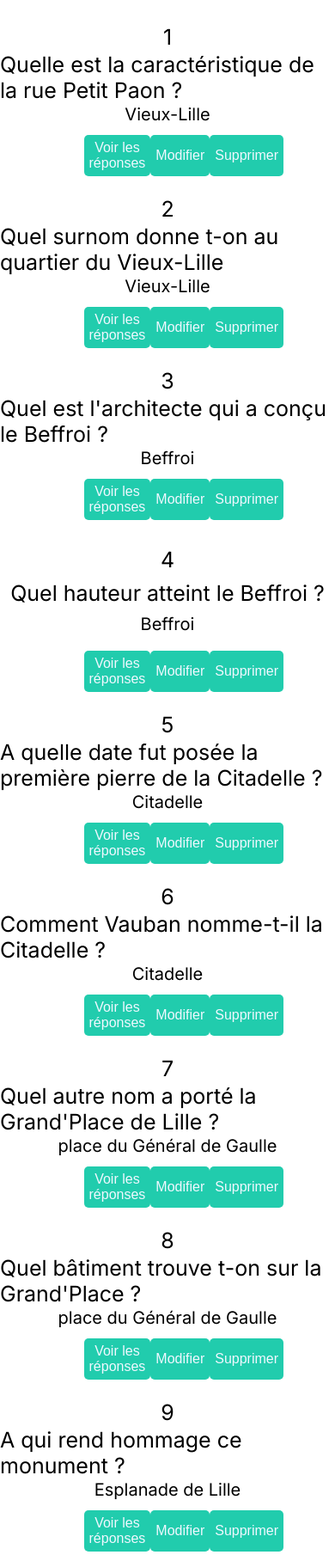
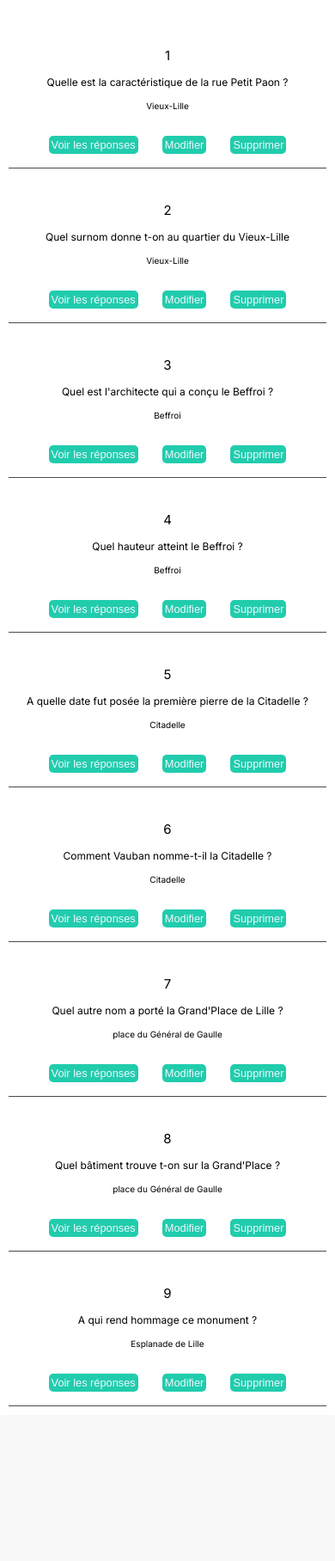
Before and after one commit to DonovanDumeige/interact_lille, a PHP site: page /admin in a window 390 px wide. Shown: the part 50-1866 px from the top of the page at 86% size. After the commit the page ends 1686 px from the top, so only its background shows below. Run offline with PHP 8.4, Linux system fonts and the light colour scheme; data comes from the database, SQL or seed files in the repository.

Commit message:
style et responsive d'admin

```diff
--- a/assets/style/admin.css
+++ b/assets/style/admin.css
@@ -164,10 +164,12 @@ a {
   row-gap: 1rem;
 }
 .admin-section .main-section .list-container .question-container {
+  margin: 10px;
   display: flex;
   justify-content: space-evenly;
   flex-direction: column;
-  height: 200px;
+  height: 170px;
+  border-bottom: 1px solid rgb(73, 73, 73);
 }
 .admin-section .main-section .list-container .question-container .metadata {
   height: 60%;
@@ -178,24 +180,24 @@ a {
   justify-content: space-evenly;
 }
 .admin-section .main-section .list-container .question-container .metadata .qID {
-  font-size: 25px;
+  font-size: 15px;
 }
 .admin-section .main-section .list-container .question-container .metadata .qContent {
-  font-size: 25px;
+  font-size: 12px;
 }
 .admin-section .main-section .list-container .question-container .metadata .qPlace {
-  font-size: 20px;
+  font-size: 10px;
 }
 .admin-section .main-section .list-container .question-container .actions {
   display: flex;
   justify-content: space-evenly;
-  margin-left: 25%;
-  margin-right: 25%;
+  margin-left: 5%;
+  margin-right: 5%;
 }
 .admin-section .main-section .list-container .question-container .actions button {
   background-color: #21CCAD;
-  font-size: 1rem;
-  padding: 6px;
+  font-size: 0.8rem;
+  padding: 3px;
   border: none;
   border-radius: 5px;
 }
@@ -300,4 +302,13 @@ a {
   color: white;
 }
 
+/* ************* Page login *********** */
+.pageLogin {
+  width: 100%;
+  font-size: 60px;
+  height: 100%;
+  background-image: url(../../img/lille.jpg);
+  background-size: contain;
+}
+
 /*# sourceMappingURL=admin.css.map */
--- a/assets/style/scss/_carousel.scss
+++ b/assets/style/scss/_carousel.scss
@@ -1,17 +1,63 @@
 
-.carousel-container {
+.container {
     width: 100%;
     height: 100%;
     position: relative;
 }
 
-.carousel-container img {
+.container img {
     width: 100%;
     height: 100%;
     object-fit: cover;
 }
 
-.carousel-container .items {
+.container .items {
+    width: 100%;
+    height: 100%;
+    display: none;
+}
+/* Next & previous buttons */
+.prev,
+.next {
+    cursor: pointer;
+    position: absolute;
+    top: 50%;
+    width: auto;
+    margin-top: -22px;
+    padding: 16px;
+    color: white;
+    font-weight: bold;
+    font-size: 18px;
+    transition: 0.6s ease;
+    border-radius: 0 3px 3px 0;
+    user-select: none;
+}
+.next {
+    right: 0;
+    border-radius: 3px 0 0 3px;
+}
+.prev:hover,
+.next:hover {
+    background-color: rgba(0, 0, 0, 0.8);
+}
+
+.active{
+    background-color: #717171;
+}
+
+.container {
+    width: 100%;
+    height: 100%;
+    position: relative;
+}
+
+.container img {
+    width: 100%;
+    height: 100%;
+    object-fit: cover;
+}
+
+.container .items {
     width: 100%;
     height: 100%;
     display: none;
--- a/assets/style/scss/admin.scss
+++ b/assets/style/scss/admin.scss
@@ -1,5 +1,6 @@
 @use "variables"as v;
 @use "general";
+
 .admin-section {
     width: 100%;
     height: 100%;
@@ -97,10 +98,12 @@
         .list-container{
 
             .question-container{
+                margin: 10px;
                 display: flex;
                 justify-content: space-evenly;
                 flex-direction: column;
-                height: 200px;
+                height: 170px;
+                border-bottom: 1px solid rgb(73, 73, 73);
                 .metadata{
                     height: 60%;
                     display: flex;
@@ -109,24 +112,24 @@
                     align-items: center;
                     justify-content: space-evenly;
                     .qID{
-                        font-size: 25px;
+                        font-size: 15px;
                     }
                     .qContent{
-                        font-size: 25px;
+                        font-size: 12px;
                     }
                     .qPlace{
-                        font-size: 20px;
+                        font-size: 10px;
                     }
                 }
                 .actions{
                     display: flex;
                     justify-content: space-evenly;
-                    margin-left: 25%;
-                    margin-right: 25%;
+                    margin-left: 5%;
+                    margin-right: 5%;
                     button{
                         background-color: #21CCAD;
-                        font-size: 1rem;
-                        padding: 6px;
+                        font-size: 0.8rem;
+                        padding: 3px;
                         border: none;
                         border-radius: 5px;
                         a{
@@ -168,7 +171,6 @@
         h2 {
             font-size: 1.2rem;
         }
-
 
         /* ************* FORMULAIRE *********** */
         /*
@@ -271,3 +273,11 @@
         }
     }
 }
+        /* ************* Page login *********** */
+        .pageLogin{
+            width: 100%;
+            font-size: 60px;
+            height: 100%;
+            background-image: url(../../img/lille.jpg);
+            background-size: contain;
+        }
--- a/view/admin/connexion.php
+++ b/view/admin/connexion.php
@@ -4,7 +4,7 @@
 require __DIR__."/../../assets/template/_header-admin.php";
 ?>
 
-
+<div class="pagelogin">
 
 <form action="" method="POST">
     <label for="">Email</label><br>
@@ -21,6 +21,7 @@ require __DIR__."/../../assets/template/_header-admin.php";
     <span class="error"><?php echo $error['login']??""; ?> </span>
 </form>
 
+</div>
 <?php
 require __DIR__."/../../assets/template/_footer-admin.php";
 ?>
```
Also changed, not shown: assets/script/carousel/carousel.js (+7 -20 lines), assets/style/scss/lieu.scss (+14 -6 lines), assets/style/style.css (+69 -11 lines), view/game/lieu.php (+7 -7 lines), 2 other files.
